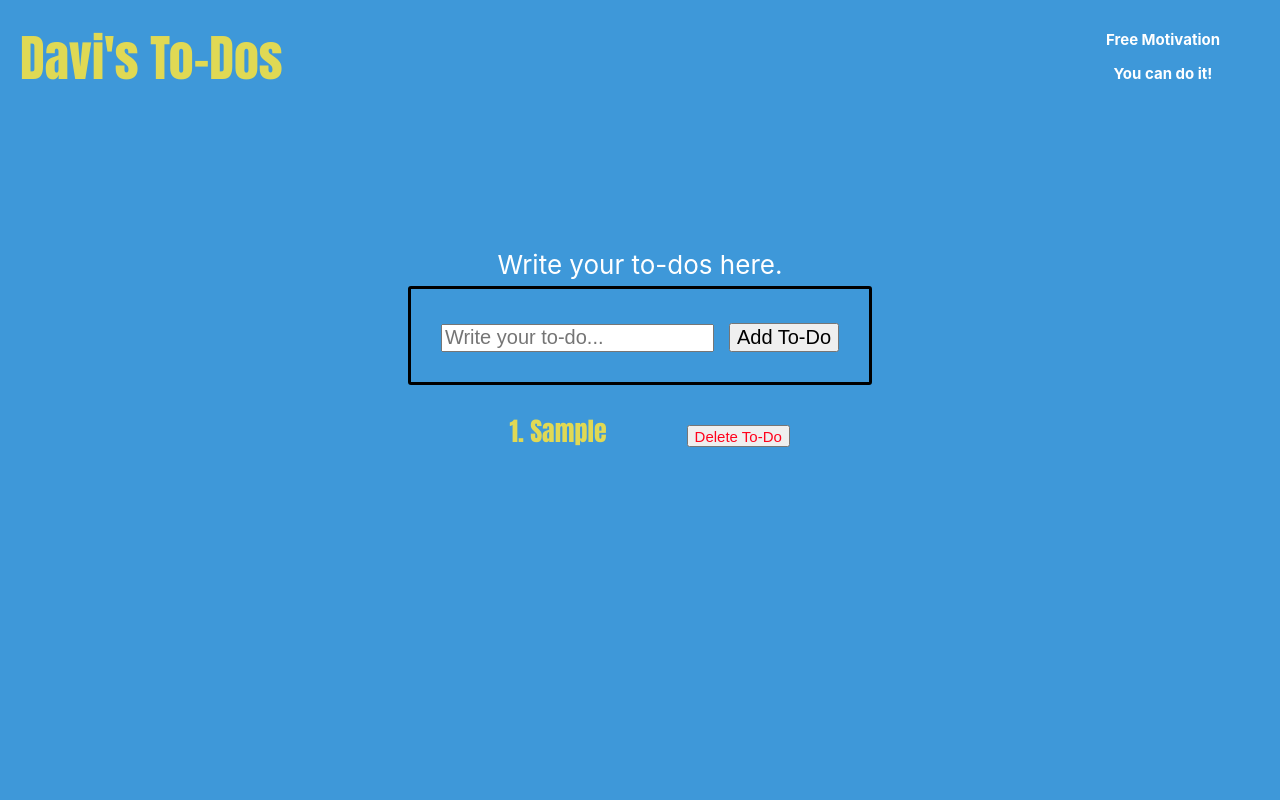
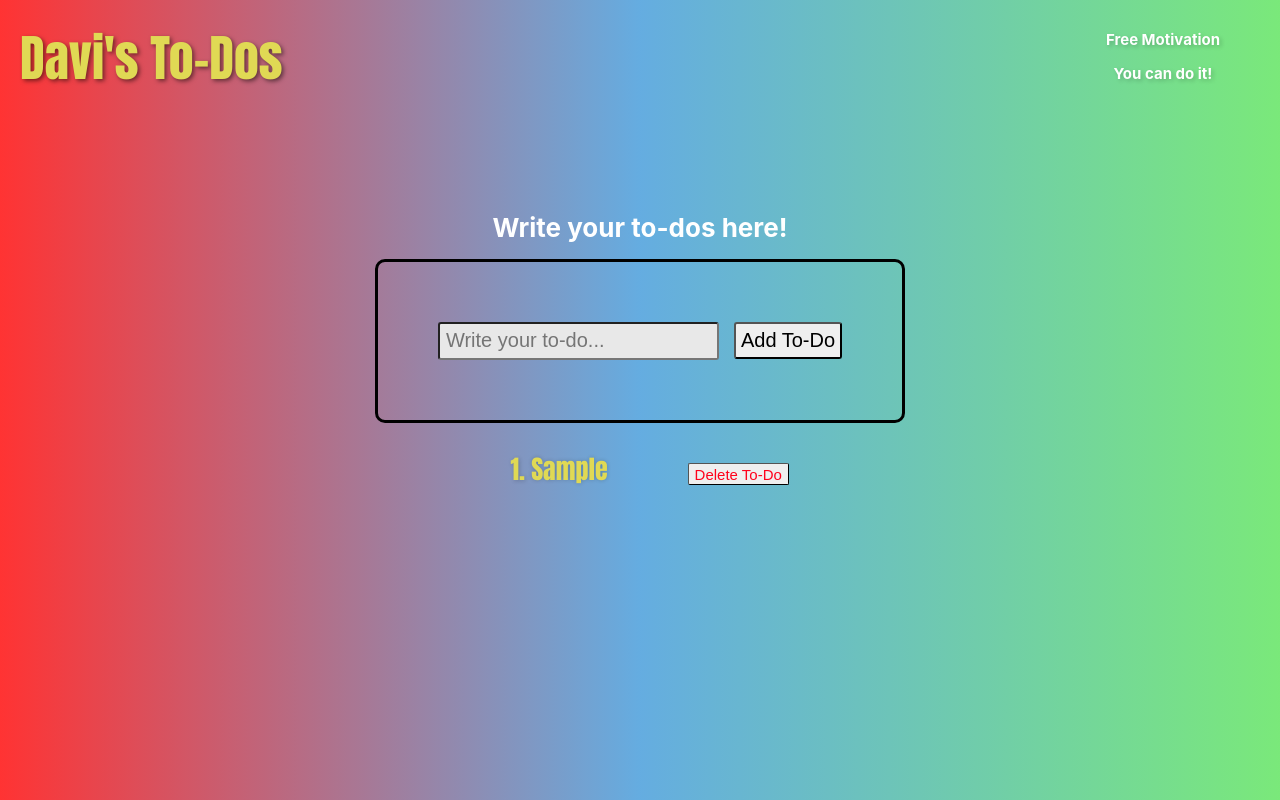
Before and after one commit to DaviZCodes/React-To-Do-List, a React (Create React App) app: page / in a window 1280 px wide. Both pictures are taken after typing "Sample" into the empty fields and a click on the button "Add To-Do". Built offline with nearby package versions, Linux system fonts and the light colour scheme.

Commit message:
a lot of styling

```diff
--- a/src/App.css
+++ b/src/App.css
@@ -4,7 +4,7 @@
 
 .App-header {
   position: relative;
-  background-color: #3e98d9;
+  background: linear-gradient(to right, rgba(255, 0, 0, 0.8), rgba(62, 152, 217, 0.8), rgba(89, 227, 89, 0.8));
   min-height: 100vh;
   display: flex;
   flex-direction: column;
@@ -14,12 +14,22 @@
   color: white;
 }
 
+#head {
+  font-weight: bold;
+}
+
+.desc {
+  display: inline;
+  text-shadow: 0.2px 0.3px 4px rgba(0, 0, 0, 0.2);
+}
+
 .Add-To-Do {
+  margin-top: 10px;
   border-style: solid;
-  border-radius: 3px;
+  border-radius: 10px;
   border-width: 3px;
   border-color: black;
-  padding: 30px;
+  padding: 60px;
 }
 
 #title {
@@ -30,6 +40,7 @@
   left: 20px;
   top: 20px;
   cursor: pointer;
+  text-shadow: 2px 2px 4px rgba(0, 0, 0, 0.5);
 }
 
 #head {
@@ -39,12 +50,17 @@
 #input {
   height: 22px;
   font-size: 20px;
+  border-radius: 3px;
+  padding: 6px;
+  background-color: hsl(0, 0%, 91%);
 }
 
 #button {
   margin-left: 15px;
   font-size:20px;
   cursor: pointer;
+  padding: 5px;
+  border-radius: 3px;
 }
 
 #Delete {
@@ -55,6 +71,21 @@
   text-align: right;
   color: rgb(255, 2, 28);
   margin-left: 80px;
+  border-width: 0.2px;
+  cursor: pointer;
+  border-radius: 2px;
+}
+
+#Edit {
+  display: inline;
+  position: relative;
+  height: 22px;
+  font-size: 15px;
+  align-items: center;
+  text-align: right;
+  color: rgb(47, 128, 186);
+  margin-left: 10px;
+  cursor: pointer;
 }
 
 .motivational {
@@ -64,8 +95,9 @@
   right: 60px;
   cursor: pointer;
   font-weight: bold;
+  text-shadow: 2px 2px 4px rgba(0, 0, 0, 0.2);
 
-  @media (max-width: 480px) {
+  @media (max-width: 680px) {
     position: static;
     top: initial;
     right: initial;
@@ -80,6 +112,7 @@
   font-family:Impact, Haettenschweiler, 'Arial Narrow Bold', sans-serif;
   color:#e0d954;
   text-align: left;
+  text-shadow: 1px 1px 4px rgba(0, 0, 0, 0.2);
 }
 
 .Congrats {
--- a/src/App.tsx
+++ b/src/App.tsx
@@ -34,7 +34,7 @@ function App(){
 
   function addTodo(){
 
-    if (toDo == ""){
+    if (toDo === ""){
       alert("You must write a to-do");
       return
     }
@@ -73,7 +73,7 @@ function App(){
       setCongrats("");
     }
     else {
-      setCongrats("Congrats! You have no more to-dos!");
+      setCongrats("Congrats! You have no to-dos!");
     }
   }
 
@@ -103,7 +103,7 @@ function App(){
           <header id = "motivation" title = "Click me for a new quote" onClick = {getQuote}> Free Motivation </header>
           <p id = "quote" title = "Click me for a new quote" onClick = {getQuote}> {quote} </p>
         </div>
-        <header id = "head"> Write your to-dos here. </header>
+        <header id = "head"> Write your to-dos here! </header>
 
         <div className = "Add-To-Do">
           <input type = "text" id = "input" placeholder="Write your to-do..."
--- a/src/List.tsx
+++ b/src/List.tsx
@@ -3,15 +3,18 @@ import React from 'react';
 export default function List(props: { parentList: { id: number; desc: string; }[]; removeFunc: (id: number) => void; }) {
     return (
         <div className="OurList">
-            <ol id="ordered">
+            <ol id="ordered" className="custom-ordered-list">
                 {(props.parentList)?.map(element => {
                     return (
                         <div className= "List" key={element.id}>
                             <li>
+                                <div className = "desc">
                                 {element.desc}
+                                </div>
                                 <button id= "Delete" onClick={() => props.removeFunc(element.id)}>
                                     Delete To-Do
                                 </button>
+                                {/*<button id= "Edit" onClick={() => {}}>Edit</button>*/}
                             </li>
                         </div>
                     );
```
